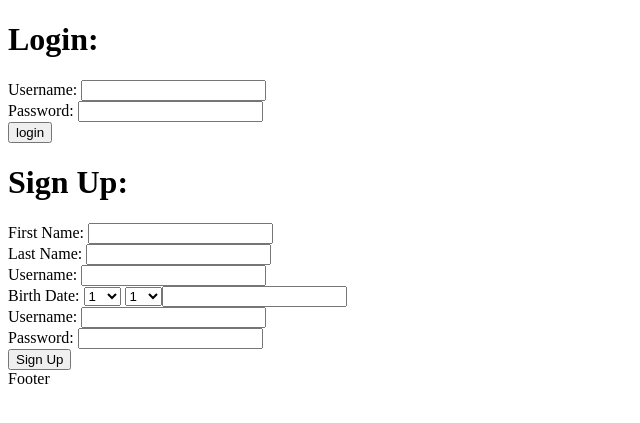
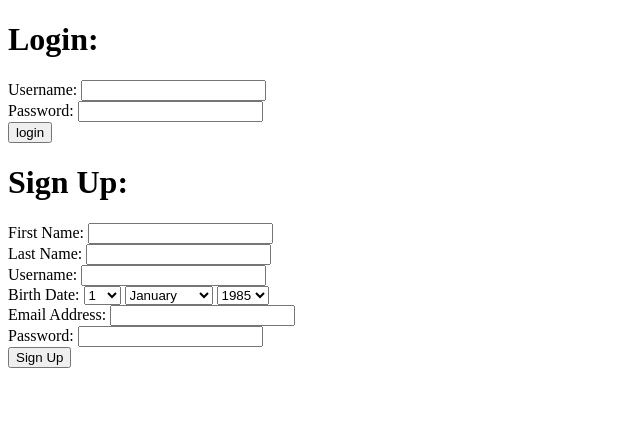
Before and after one commit to meet-projects/share-y2-2013, a Django app: page /login in a window 1280 px wide. Shown: the part 26-449 px from the top of the page, without its empty margins (0-640 px from the left). Run offline with Django 3.2, Linux system fonts and the light colour scheme.

Commit message:
finished birthday options

```diff
--- a/share/share_app/templates/share_app/login.html
+++ b/share/share_app/templates/share_app/login.html
@@ -23,13 +23,13 @@
 				<div>Last Name: <input type='text' name='lastname'/> </div>
 				<div>Username: <input type= 'text' name= 'username'/></div>
 				<div>Birth Date: <select name='birthday_day'><option>1</option><option>2</option><option>3</option><option>4</option><option>5</option><option>6</option><option>7</option><option>8</option><option>9</option><option>10</option><option>11</option><option>12</option><option>13</option><option>14</option><option>15</option><option>16</option><option>17</option><option>18</option><option>19</option><option>20</option><option>21</option><option>22</option><option>23</option><option>24</option><option>25</option><option>26</option><option>27</option><option>28</option> <option>29</option><option>30</option><option>31</option></select>
-	 <select name='birthday_month'>	<option>1</option><option>2</option><option>3</option><option>4</option><option>5</option><option>6</option><option>7</option><option>8</option><option>9</option><option>10</option><option>11</option><option>12</option>
+	 <select name='birthday_month'>	<option>January</option><option>February</option><option>March</option><option>April</option><option>May</option><option>June</option><option>July</option><option>August</option><option>September</option><option>October</option><option>November</option><option>December</option></select>
+	<select name='birthday_year'><option>1985</option><option>1986</option><option>1987</option><option>1988</option><option>1989</option><option>1990</option><option>1991</option><option>1992</option><option>1993</option><option>1994</option><option>1995</option><option>1996</option><option>1997</option><option>1998</option></select>
 				</div>
-				<div>Email Address: <input type='text'/> </div>
-				<div>Username: <input type='text'/> </div>
-				<div>Password: <input type='password'/> </div>
+				<div>Email Address: <input type='text' name='email'/> </div>
+				<div>Password: <input type='password' name='password'/> </div>
 				<input type='button' value="Sign Up"></div>
 			</div>
-		<div id="footer">Footer</div>
+		<div id="footer"></div>
 	</body>
 </html>
```
